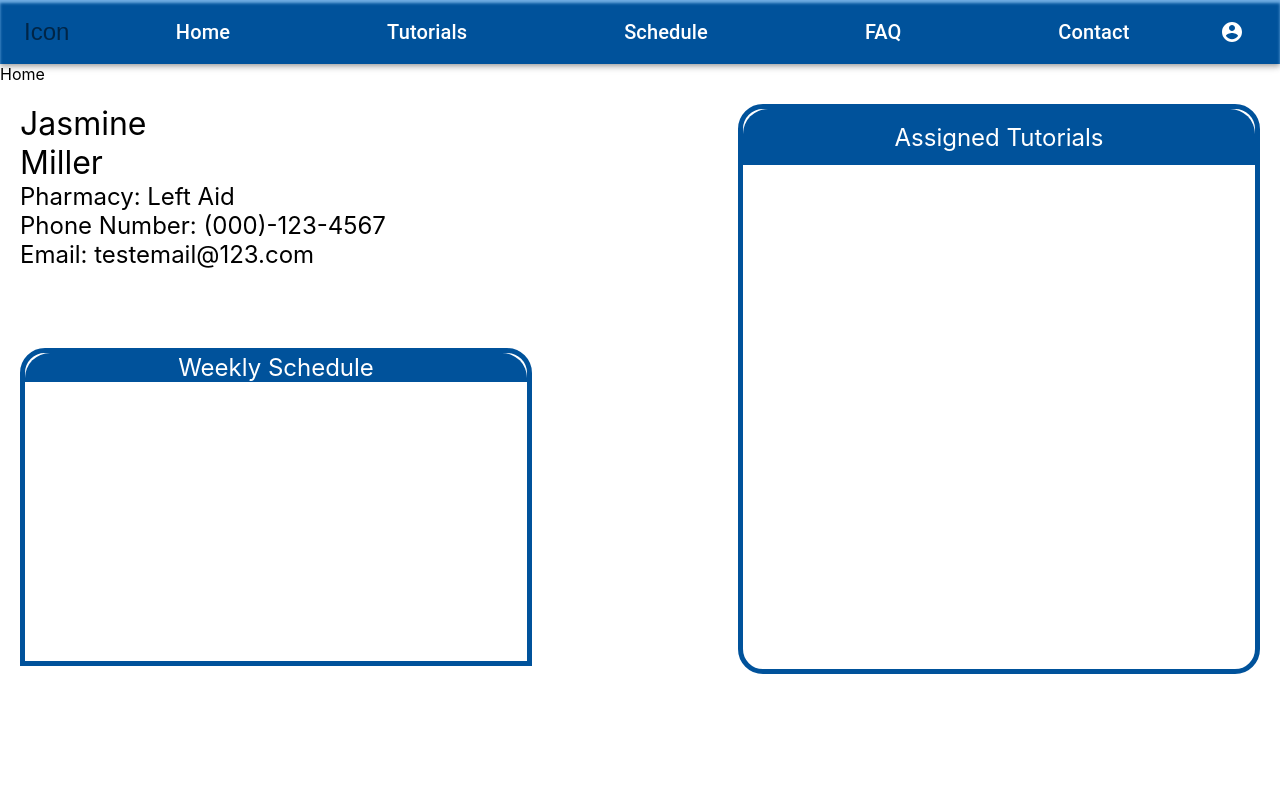
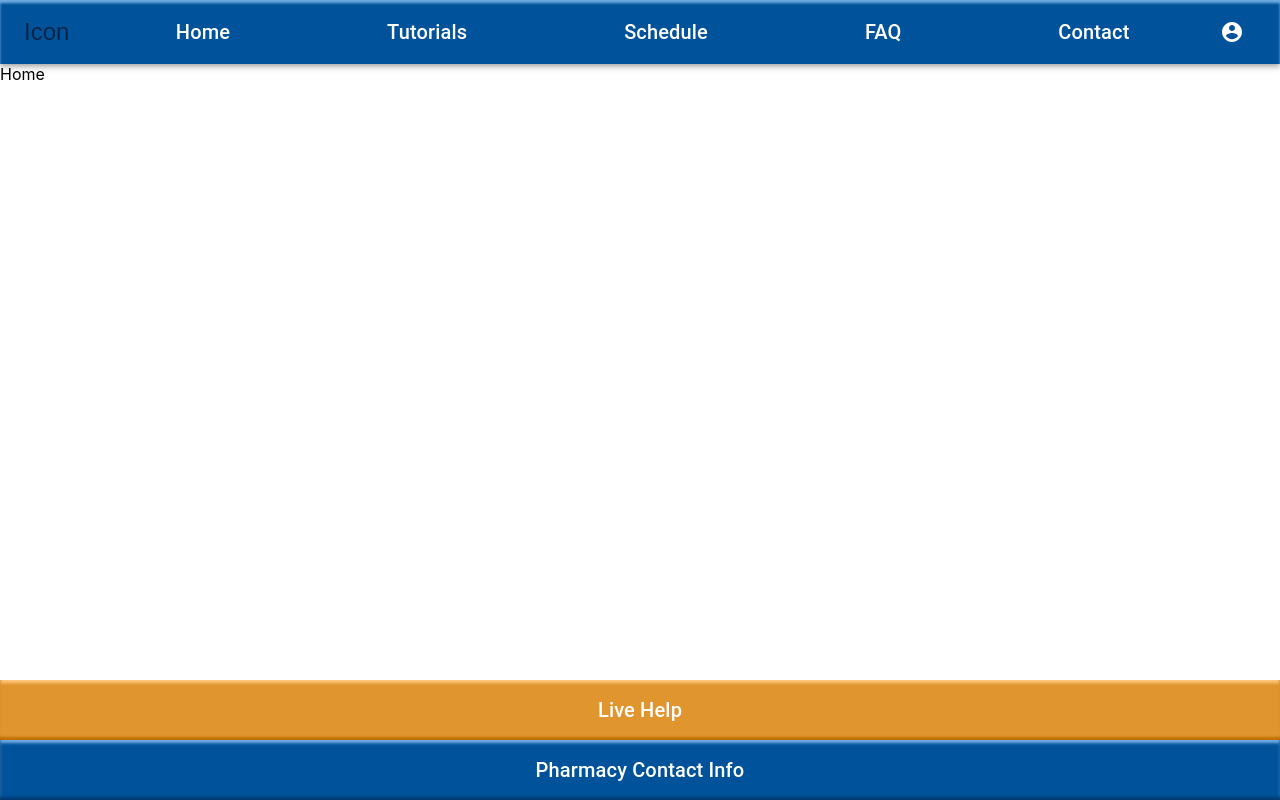
Before and after one commit to tianxiong-wu/InnovationLab-UCI-Capstone, a React (Create React App) app in the folder gap-project/client/: page / in a window 1280 px wide. Built offline with nearby package versions, Linux system fonts and the light colour scheme.

Commit message:
remove </profile>

```diff
--- a/gap-project/client/src/App.js
+++ b/gap-project/client/src/App.js
@@ -1,6 +1,6 @@
 import logo from './logo.svg';
 import Tutorials from './pages/Tutorial_List/Tutorial_List';
-
+import Footer from './components/footer/footer'
 import {
   BrowserRouter as Router,
   Switch,
@@ -36,7 +36,8 @@ function App() {
             Home
           </Route>
         </Switch>
-      <Profile/>
+
+      <Footer></Footer>
 
     </Router>
 
--- a/gap-project/client/src/components/footer/footer.css
+++ b/gap-project/client/src/components/footer/footer.css
@@ -3,6 +3,7 @@
 	height: 120px;
 	bottom: 0;
 	position: absolute;
+	margin-bottom: 0;
 }
 
 .liveHelpBar{
--- a/gap-project/client/src/components/nav/nav.css
+++ b/gap-project/client/src/components/nav/nav.css
@@ -8,7 +8,7 @@
 
 .navItem{
     text-decoration: none;
-    color: white;
+	color: white;
 }
 
 .navItem:hover{
```
Also changed, not shown: 1 other file (tests, documents, lock files or other folders).
